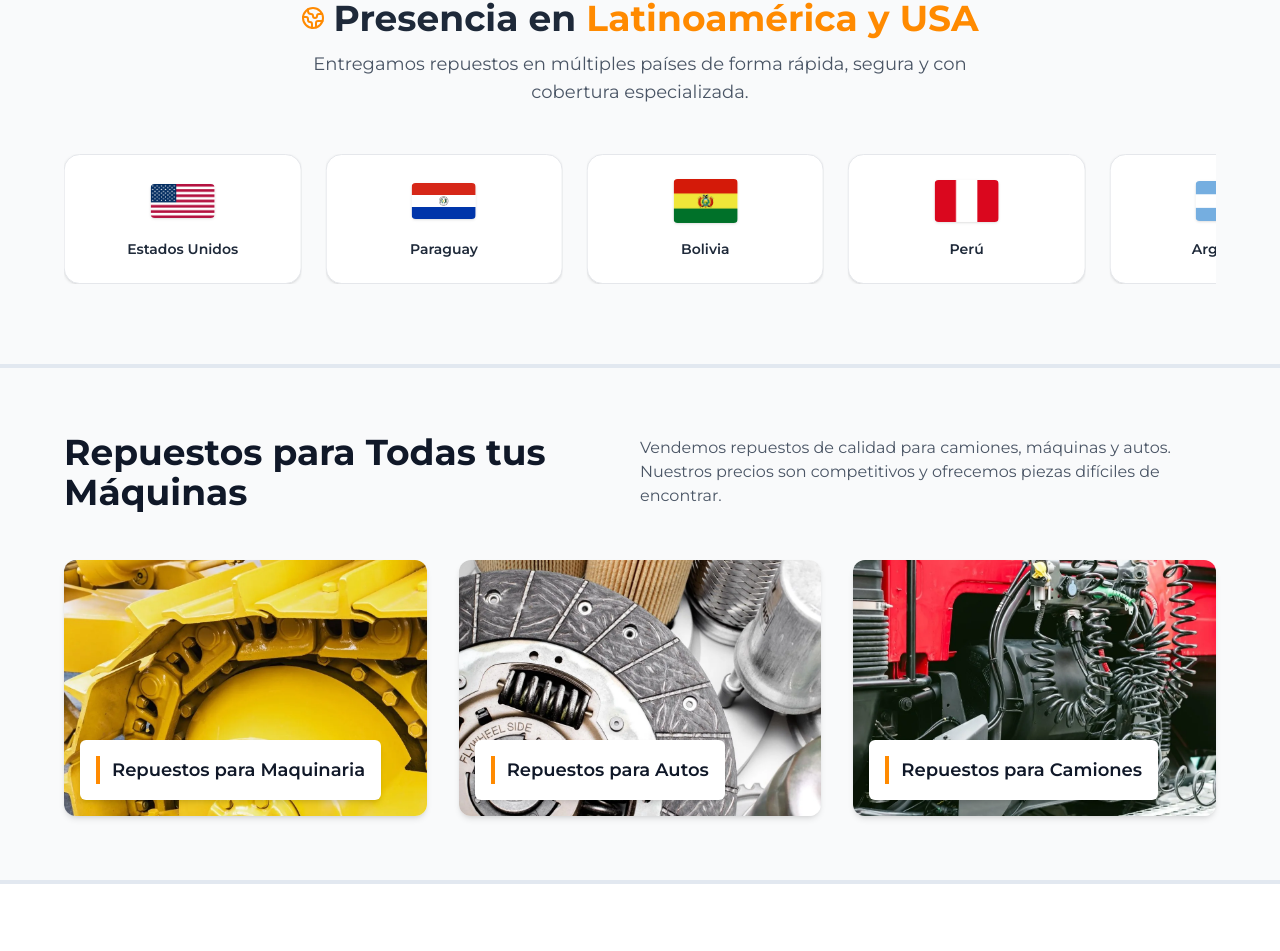
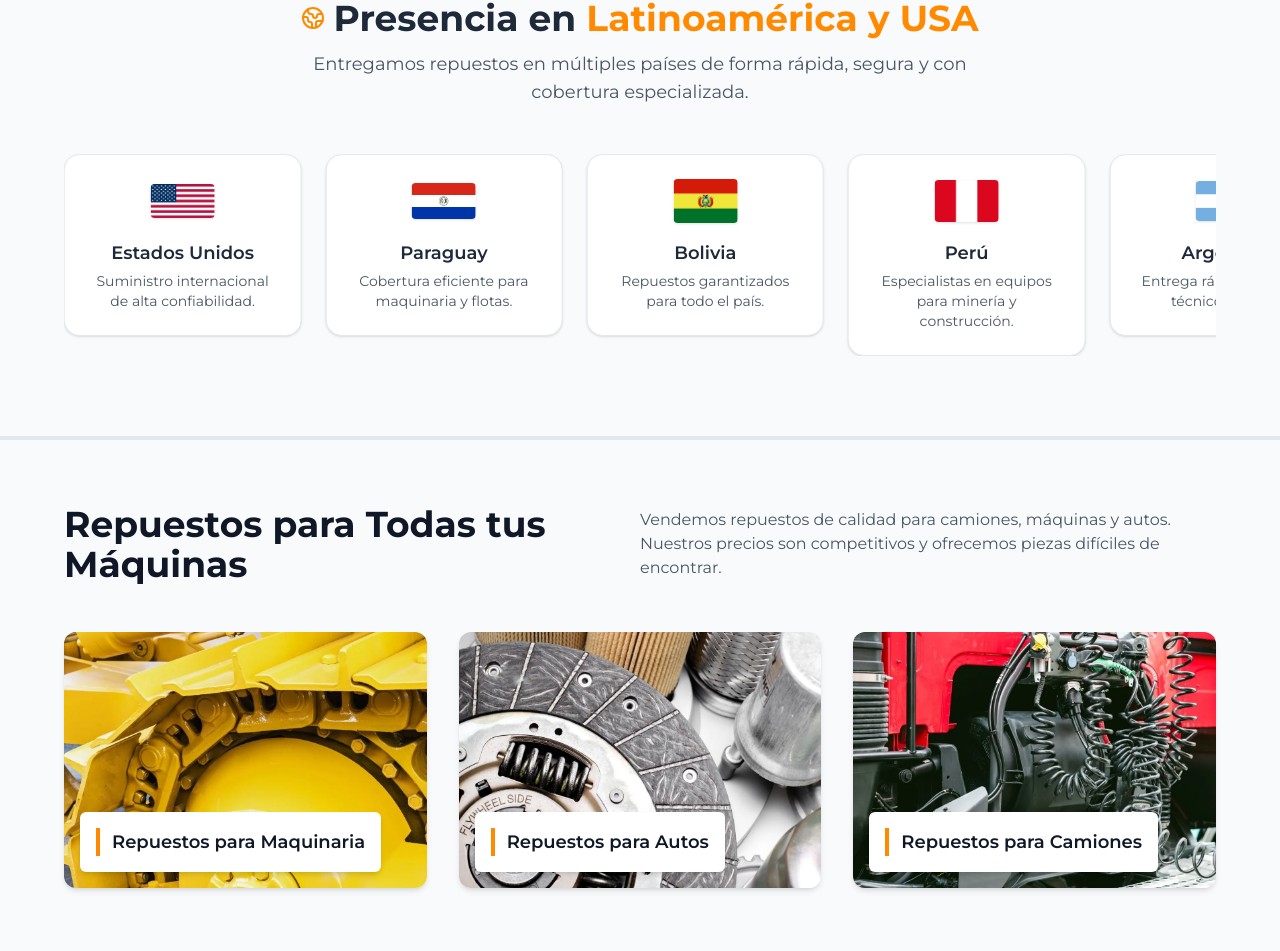
Before and after one commit to maudevdigital/partsmr-updated, a Next.js app: page / in a window 1280 px wide. Shown: the part 1343-2294 px from the top of the page. Built offline with nearby package versions, Linux system fonts and the light colour scheme; no server answers.

Commit message:
mejora componente

```diff
--- a/src/components/Countries.tsx
+++ b/src/components/Countries.tsx
@@ -10,12 +10,36 @@ import 'swiper/css'
 const montserrat = Montserrat({ subsets: ['latin'], weight: ['400', '600', '700'] })
 
 const paises = [
-  { nombre: 'Chile', bandera: '/flags/bandera-chile.png' },
-  { nombre: 'Estados Unidos', bandera: '/flags/bandera-usa.png' },
-  { nombre: 'Paraguay', bandera: '/flags/bandera-paraguay.png' },
-  { nombre: 'Bolivia', bandera: '/flags/bandera-bolivia.png' },
-  { nombre: 'Perú', bandera: '/flags/bandera-peru.png' },
-  { nombre: 'Argentina', bandera: '/flags/bandera-argentina.png' },
+  {
+    nombre: 'Chile',
+    descripcion: 'Envíos rápidos a todo el país.',
+    bandera: '/flags/bandera-chile.png',
+  },
+  {
+    nombre: 'Estados Unidos',
+    descripcion: 'Suministro internacional de alta confiabilidad.',
+    bandera: '/flags/bandera-usa.png',
+  },
+  {
+    nombre: 'Paraguay',
+    descripcion: 'Cobertura eficiente para maquinaria y flotas.',
+    bandera: '/flags/bandera-paraguay.png',
+  },
+  {
+    nombre: 'Bolivia',
+    descripcion: 'Repuestos garantizados para todo el país.',
+    bandera: '/flags/bandera-bolivia.png',
+  },
+  {
+    nombre: 'Perú',
+    descripcion: 'Especialistas en equipos para minería y construcción.',
+    bandera: '/flags/bandera-peru.png',
+  },
+  {
+    nombre: 'Argentina',
+    descripcion: 'Entrega rápida y soporte técnico incluido.',
+    bandera: '/flags/bandera-argentina.png',
+  },
 ]
 
 export default function Countries() {
@@ -48,10 +72,8 @@ export default function Countries() {
         className="w-full"
       >
         {paises.map((pais, index) => (
-          <SwiperSlide key={index} className="h-full">
-            <div className="h-full">
-              <div className="h-full overflow-hidden">
-                <div className="h-full bg-white border border-gray-200 hover:border-[#FF8A00]/50 rounded-2xl shadow-sm hover:shadow-md transition-all duration-300 transform hover:scale-[1.02] px-6 py-6 flex flex-col items-center justify-center text-center">
+          <SwiperSlide key={index}>
+            <div className="bg-white border border-gray-200 hover:border-[#FF8A00]/50 rounded-2xl shadow-sm hover:shadow-md transition-all duration-300 transform hover:scale-[1.02] px-6 py-6 text-center">
               <div className="mb-4 flex justify-center items-center h-[44px]">
                 <Image
                   src={pais.bandera}
@@ -61,9 +83,8 @@ export default function Countries() {
                   className="rounded shadow-sm object-contain max-h-full"
                 />
               </div>
-                  <h3 className="text-sm font-semibold text-gray-800">{pais.nombre}</h3>
-                </div>
-              </div>
+              <h3 className="text-lg font-semibold text-gray-800">{pais.nombre}</h3>
+              <p className="text-sm text-gray-600 mt-1">{pais.descripcion}</p>
             </div>
           </SwiperSlide>
         ))}
```
Lines whose indentation alone changed are shown as unchanged.
